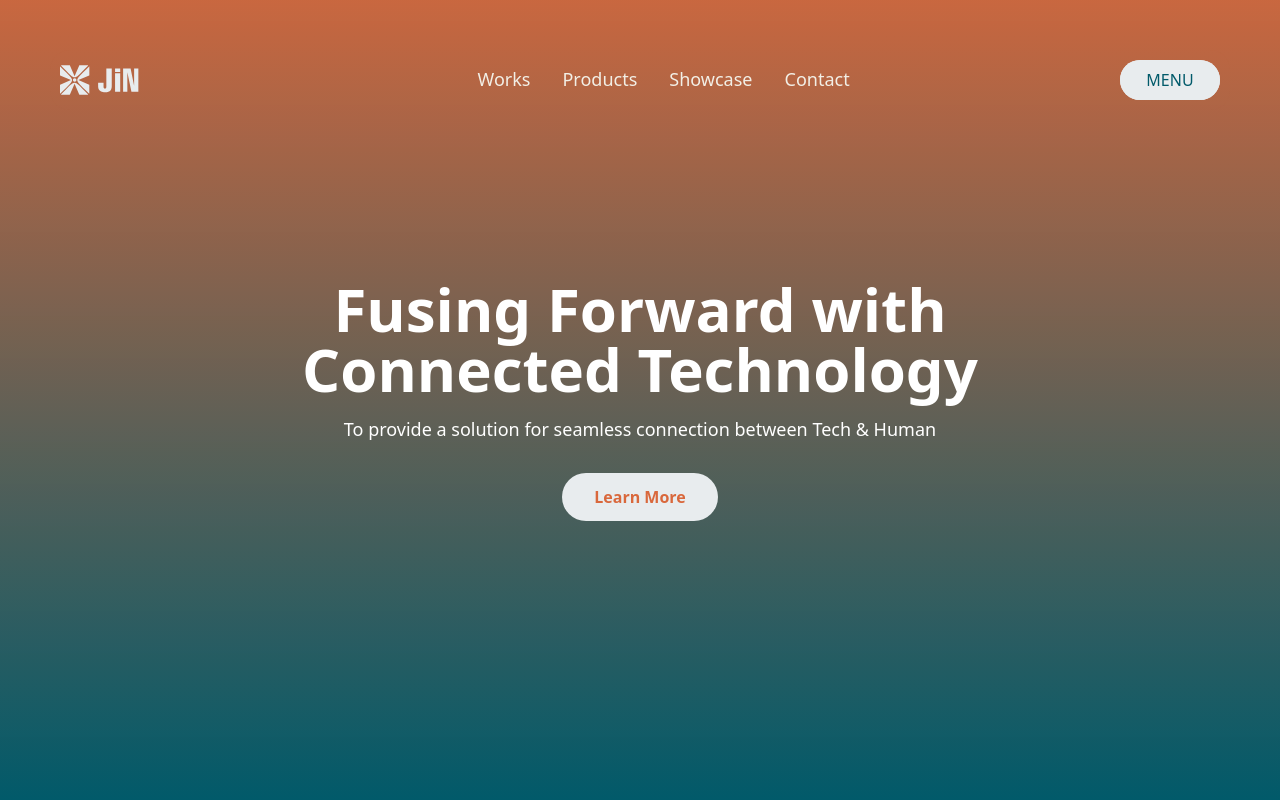
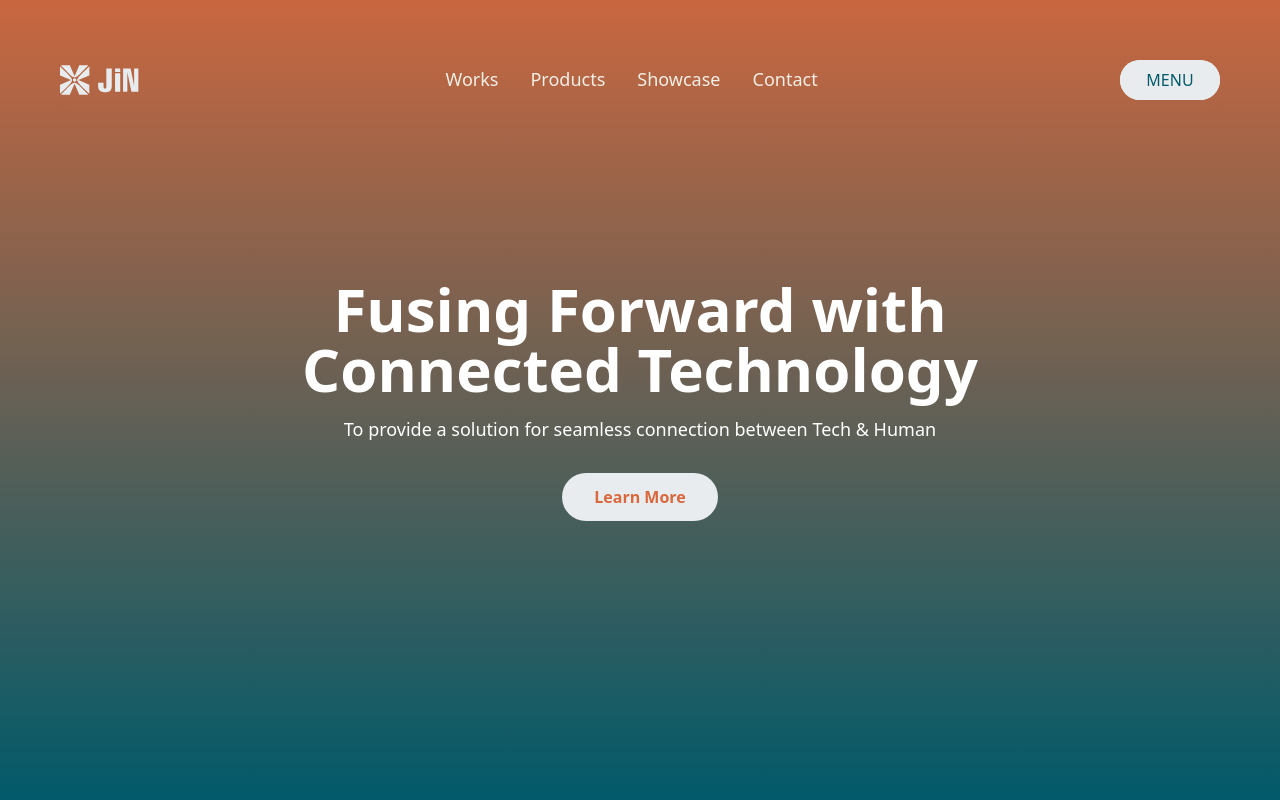
Before and after one commit to ichaspg/jin-compro-fe, a React (Vite) app: page / in a window 1280 px wide. Shown: the top 800 px of the page. Built offline with nearby package versions, Linux system fonts and the light colour scheme; no server answers.

Commit message:
fix : center header

```diff
--- a/src/Component/Header/header.css
+++ b/src/Component/Header/header.css
@@ -33,8 +33,7 @@
 .header__menu-list {
   @apply flex justify-center items-center;
   gap: 2rem;
-  margin-right: 2rem;
-  justify-items: center;
+  margin-right: 6rem;
 }
 
 .header__menu-item {
```
